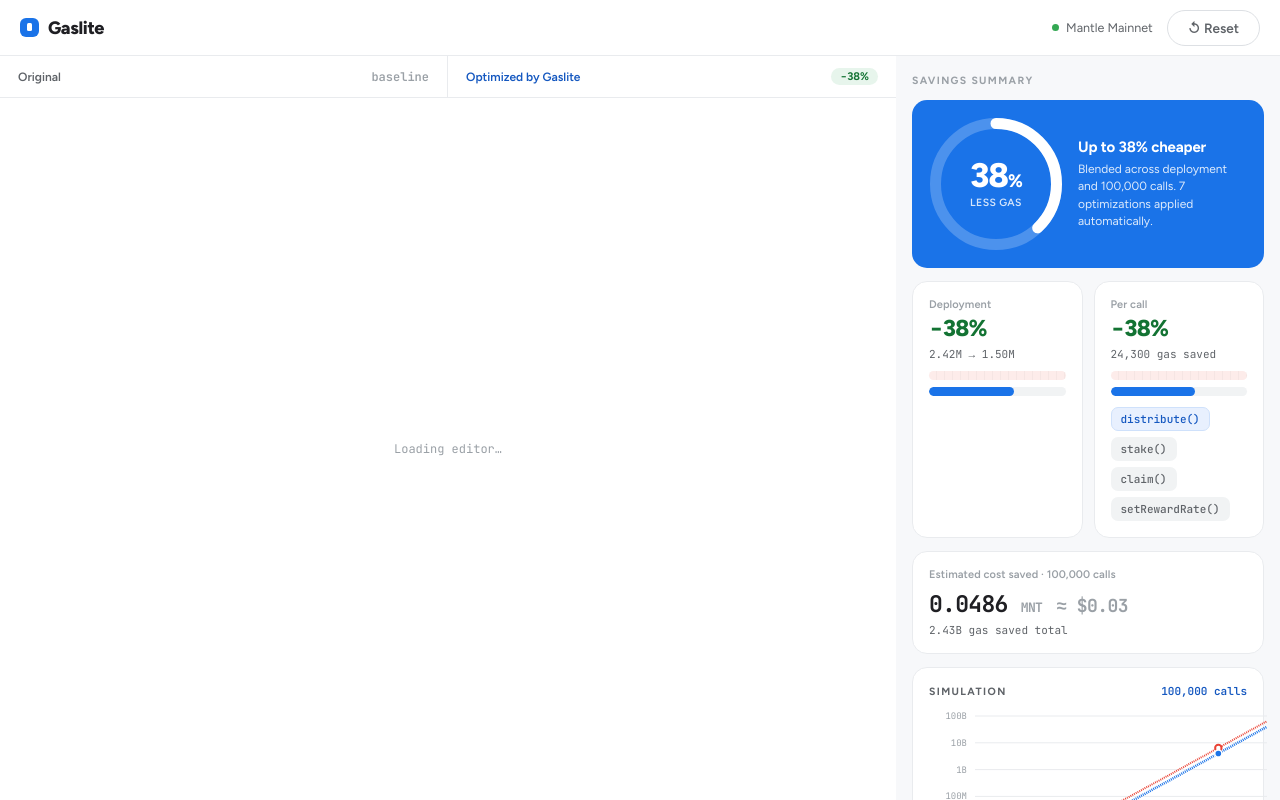
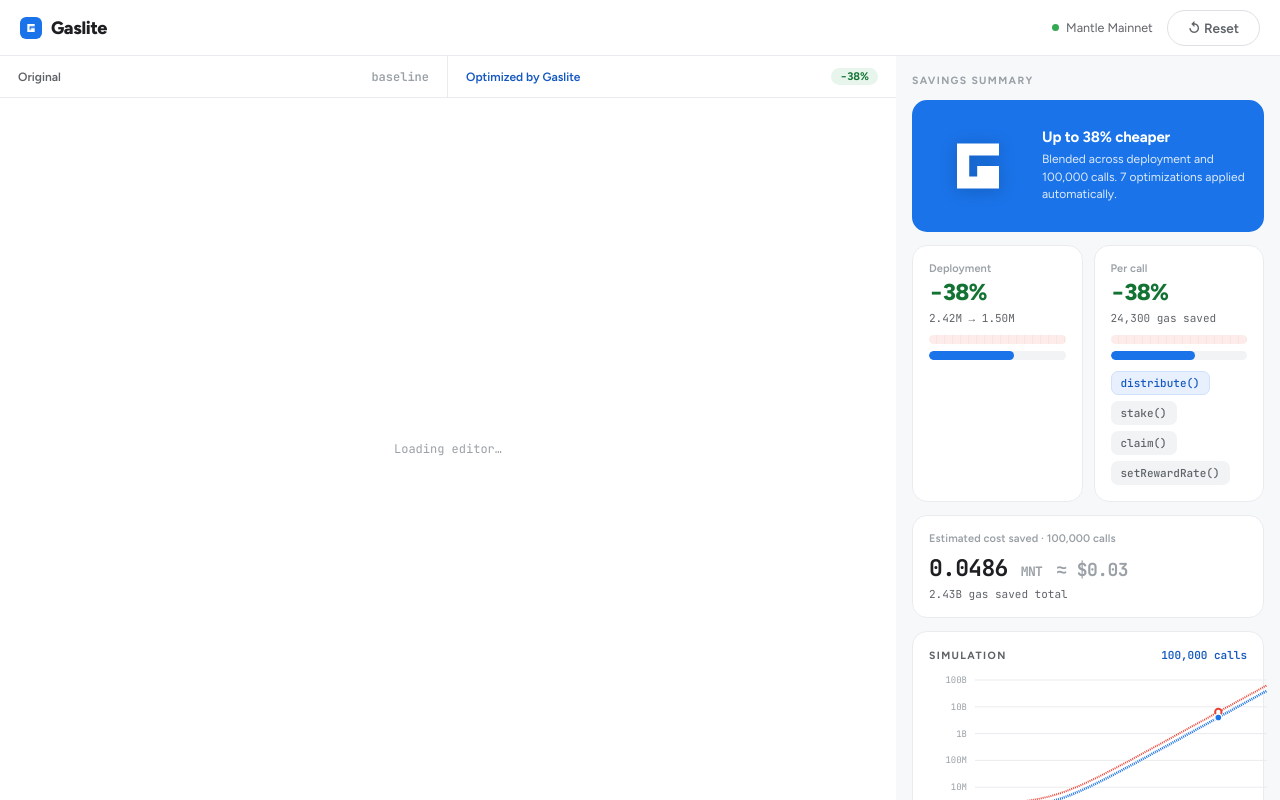
Before and after one commit to toastx/gaslite, a React (Vite) app in the folder webui/: page / in a window 1280 px wide. Both pictures are taken after a click on the button "Optimize contract". Built offline with nearby package versions, Linux system fonts and the light colour scheme.

Commit message:
fix: webui branding and logos

```diff
--- a/webui/src/App.tsx
+++ b/webui/src/App.tsx
@@ -5,6 +5,7 @@
 import { MonacoDiff } from "./MonacoDiff";
 import { Rail } from "./Rail";
 import type { Phase } from "./types";
+import brandLogo from "./gaslite-avatar.png";
 
 function OptimizeBtn({ phase, onOptimize, onReset }: { phase: Phase; onOptimize: () => void; onReset: () => void }) {
   if (phase === "analyzing")
@@ -45,7 +46,7 @@
       <div className="topbar">
         <div className="brand">
           <span className="gl-mark">
-            <span className="gl-dot" />
+            <img src={brandLogo} alt="" className="gl-dot" />
             Gaslite
           </span>
         </div>
--- a/webui/src/Rail.tsx
+++ b/webui/src/Rail.tsx
@@ -1,7 +1,8 @@
 /* Gaslite — savings rail: headline donut, deploy/per-call meters, estimated
    cost saved and a live gas/cost simulation. */
 import { MODEL, FUNCS, PRESETS } from "./data";
-import { AnimatedNum, BarMeter, Donut, SavingsGraph, fmt, fmtGas, fmtMnt } from "./lib";
+import { AnimatedNum, BarMeter, SavingsGraph, fmt, fmtGas, fmtMnt } from "./lib";
+import logo from "./gaslite-mark-white.png";
 
 interface RailProps {
   done: boolean;
@@ -33,9 +34,9 @@
     <div className="rail">
       <div className="kicker">Savings summary</div>
 
-      {/* hero donut */}
+      {/* hero logo */}
       <div className="card hero card-anim" style={{ animationDelay: "0ms" }}>
-        <Donut pct={savedPct} run={done} />
+        <img src={logo} alt="Gaslite" className="hero-logo" />
         <div className="meta">
           <div className="big">Up to {Math.round(savedPct)}% cheaper</div>
           <div className="sub">
--- a/webui/src/styles.css
+++ b/webui/src/styles.css
@@ -68,19 +68,11 @@
   letter-spacing: -0.02em;
 }
 .gl-dot {
-  width: 19px;
-  height: 19px;
+  width: 22px;
+  height: 22px;
   border-radius: 6px;
-  background: var(--accent);
-  position: relative;
+  object-fit: contain;
   flex: 0 0 auto;
-}
-.gl-dot::after {
-  content: "";
-  position: absolute;
-  inset: 5px 7px 6px;
-  background: #fff;
-  border-radius: 1.5px;
 }
 .file-chip {
   display: inline-flex;
@@ -584,6 +576,13 @@
   gap: 16px;
   padding: 18px;
 }
+.hero-logo {
+  width: 96px;
+  height: 96px;
+  flex: 0 0 96px;
+  object-fit: contain;
+  filter: drop-shadow(0 2px 8px rgba(0, 0, 0, 0.18));
+}
 .hero .meta {
   flex: 1;
 }
```
Also changed, not shown: webui/src/assets.d.ts (added, +8 -0 lines), webui/src/gaslite-avatar.png (added), webui/src/gaslite-mark-white.png (added).
